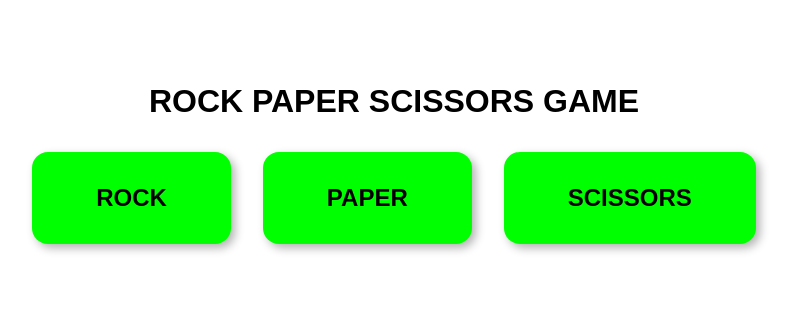
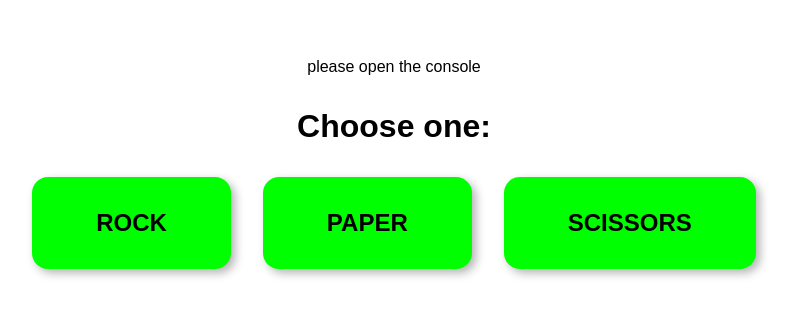
Before and after one commit to Aldwinzkie/rps-game, a plain HTML site: page index.html in a window 1280 px wide. Shown: the part 237-552 px from the top of the page, without its empty margins (246-1041 px from the left). Drawn offline with Linux system fonts and the light colour scheme.

Commit message:
added the notes to click the console and change the title

```diff
--- a/index.html
+++ b/index.html
@@ -4,11 +4,12 @@
     <meta charset="utf-8">
     <meta name="viewport" content="width=device-width, initial-scale=1.0">
     <link rel="stylesheet" href="./style.css">
-    <title>Simple DOM example</title>
+    <title>RPS GAME</title>
   </head>
   <body>
       <div class="container">
-        <p class="title">ROCK PAPER SCISSORS GAME</p>
+        <p class="notes">please open the console</p>
+        <p class="title">Choose one:</p>
         <div class="game_container" id="game_container">
           <button class="wea" id="rock">ROCK</button>
           <button class="wea" id="paper">PAPER</button>
--- a/style.css
+++ b/style.css
@@ -51,3 +51,7 @@ button:active{
     margin-bottom: 2rem;
     font-weight: bolder;
 }
+.notes{
+    font-family: Arial, Helvetica, sans-serif;
+    margin-bottom: 2rem;
+}
```
